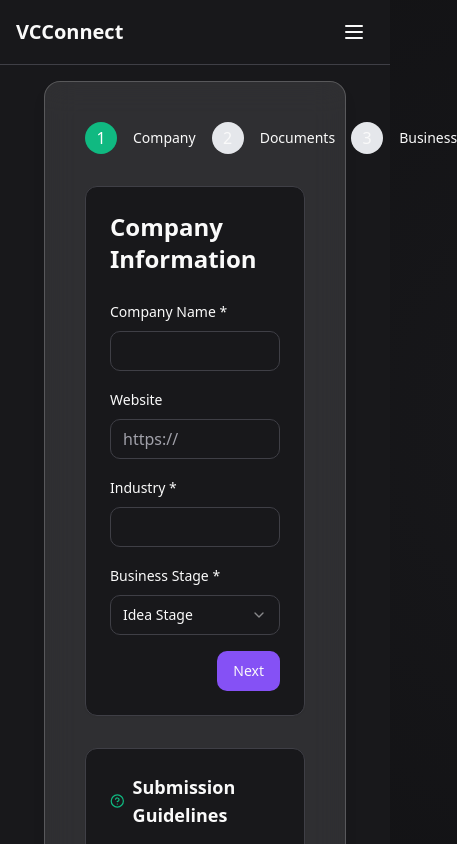
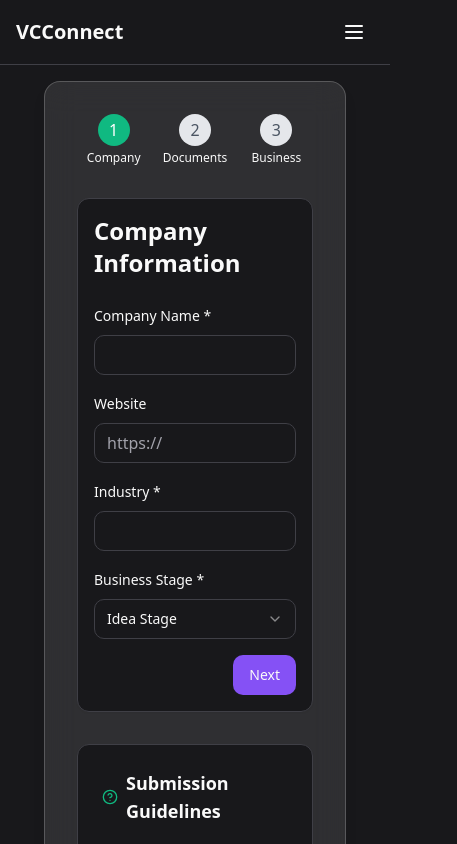
Before and after one commit to guygrubbs/engage-api-guardian, a React (Vite) app: page /submission-form in a window 390 px wide. Shown: the top 844 px of the page, 457 px wide, since content can reach past the window. Built offline with nearby package versions, Linux system fonts and the light colour scheme.

Commit message:
Fix UI issues in submission flow
The submission checklist tabs now have correct spacing and formatting.  Mobile responsiveness issues in the submission form steps have been addressed.

```diff
--- a/src/components/submission/MultiStepSubmissionForm.tsx
+++ b/src/components/submission/MultiStepSubmissionForm.tsx
@@ -1,4 +1,3 @@
-
 import { useState } from "react";
 import { Card } from "@/components/ui/card";
 import { CompanyInfoStep } from "./steps/CompanyInfoStep";
@@ -140,32 +139,28 @@ export const MultiStepSubmissionForm = () => {
     }
   };
 
+  const Step = ({ number, label, active }: { number: number; label: string; active: boolean }) => (
+    <div className="flex flex-col items-center">
+      <div className={`rounded-full w-8 h-8 flex items-center justify-center transition-colors duration-200 ${
+        active ? 'bg-emerald-500 text-white' : 'bg-gray-200 text-gray-600'
+      }`}>
+        {number}
+      </div>
+      <span className="text-xs mt-1 text-center">{label}</span>
+    </div>
+  );
+
   return (
-    <div className="max-w-4xl mx-auto p-6">
-      <div className="flex justify-between items-center mb-8">
-        <div className="flex gap-4 items-center">
-          <div className={`rounded-full w-8 h-8 flex items-center justify-center ${
-            currentStep === 1 ? 'bg-emerald-500 text-white' : 'bg-gray-200'
-          }`}>
-            1
-          </div>
-          <span className="text-sm">Company</span>
-          <div className={`rounded-full w-8 h-8 flex items-center justify-center ${
-            currentStep === 2 ? 'bg-emerald-500 text-white' : 'bg-gray-200'
-          }`}>
-            2
-          </div>
-          <span className="text-sm">Documents</span>
-          <div className={`rounded-full w-8 h-8 flex items-center justify-center ${
-            currentStep === 3 ? 'bg-emerald-500 text-white' : 'bg-gray-200'
-          }`}>
-            3
-          </div>
-          <span className="text-sm">Business</span>
+    <div className="max-w-4xl mx-auto p-4">
+      <div className="mb-8">
+        <div className="grid grid-cols-3 gap-2">
+          <Step number={1} label="Company" active={currentStep === 1} />
+          <Step number={2} label="Documents" active={currentStep === 2} />
+          <Step number={3} label="Business" active={currentStep === 3} />
         </div>
       </div>
 
-      <Card className="p-6 mb-8">
+      <Card className="p-4 sm:p-6 mb-8">
         {currentStep === 1 && (
           <CompanyInfoStep
             defaultValues={formData}
--- a/src/pages/SubmissionChecklist.tsx
+++ b/src/pages/SubmissionChecklist.tsx
@@ -6,10 +6,12 @@ import { Alert, AlertDescription } from "@/components/ui/alert";
 import { Tabs, TabsContent, TabsList, TabsTrigger } from "@/components/ui/tabs";
 import { Card, CardContent, CardDescription, CardHeader, CardTitle } from "@/components/ui/card";
 import { Check, ChevronRight } from "lucide-react";
+import { useIsMobile } from "@/hooks/use-mobile";
 
 const SubmissionChecklist = () => {
   const navigate = useNavigate();
   const [activeTab, setActiveTab] = useState("market");
+  const isMobile = useIsMobile();
 
   const ChecklistItem = ({ title, items }: { title: string; items: string[] }) => (
     <div className="space-y-2">
@@ -24,6 +26,17 @@ const SubmissionChecklist = () => {
       </ul>
     </div>
   );
+
+  // Mobile-friendly tab labels
+  const getTabLabel = (label: string) => {
+    if (!isMobile) return label;
+    switch (label) {
+      case "competition": return "Comp";
+      case "financial": return "Fin";
+      case "acquisition": return "Acq";
+      default: return label;
+    }
+  };
 
   return (
     <div className="min-h-screen w-full py-4 px-3 sm:py-8 sm:px-4 relative">
@@ -43,13 +56,13 @@ const SubmissionChecklist = () => {
         </Alert>
 
         <Tabs defaultValue="market" className="space-y-4 sm:space-y-6" onValueChange={setActiveTab}>
-          <TabsList className="flex flex-wrap w-full gap-2 p-1">
-            <TabsTrigger value="market" className="flex-1 min-w-[80px] text-xs sm:text-sm">Market</TabsTrigger>
-            <TabsTrigger value="competition" className="flex-1 min-w-[80px] text-xs sm:text-sm">Competition</TabsTrigger>
-            <TabsTrigger value="financial" className="flex-1 min-w-[80px] text-xs sm:text-sm">Financial</TabsTrigger>
-            <TabsTrigger value="team" className="flex-1 min-w-[80px] text-xs sm:text-sm">Team</TabsTrigger>
-            <TabsTrigger value="customers" className="flex-1 min-w-[80px] text-xs sm:text-sm">Customers</TabsTrigger>
-            <TabsTrigger value="acquisition" className="flex-1 min-w-[80px] text-xs sm:text-sm">Acquisition</TabsTrigger>
+          <TabsList className="grid grid-cols-3 sm:flex sm:flex-wrap w-full gap-1 p-1">
+            <TabsTrigger value="market" className="text-xs sm:text-sm">{getTabLabel("market")}</TabsTrigger>
+            <TabsTrigger value="competition" className="text-xs sm:text-sm">{getTabLabel("competition")}</TabsTrigger>
+            <TabsTrigger value="financial" className="text-xs sm:text-sm">{getTabLabel("financial")}</TabsTrigger>
+            <TabsTrigger value="team" className="text-xs sm:text-sm">{getTabLabel("team")}</TabsTrigger>
+            <TabsTrigger value="customers" className="text-xs sm:text-sm">{getTabLabel("customers")}</TabsTrigger>
+            <TabsTrigger value="acquisition" className="text-xs sm:text-sm">{getTabLabel("acquisition")}</TabsTrigger>
           </TabsList>
 
           <Card>
```
